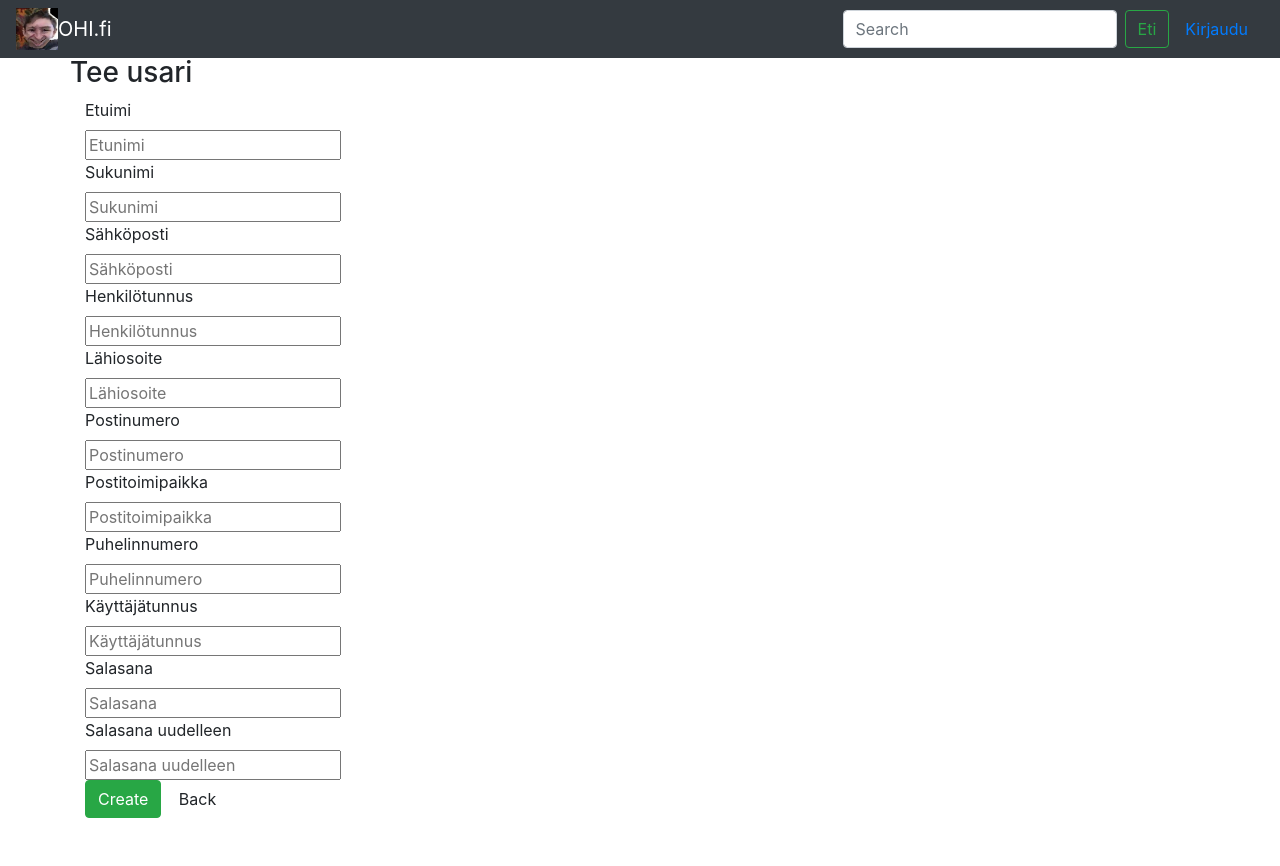
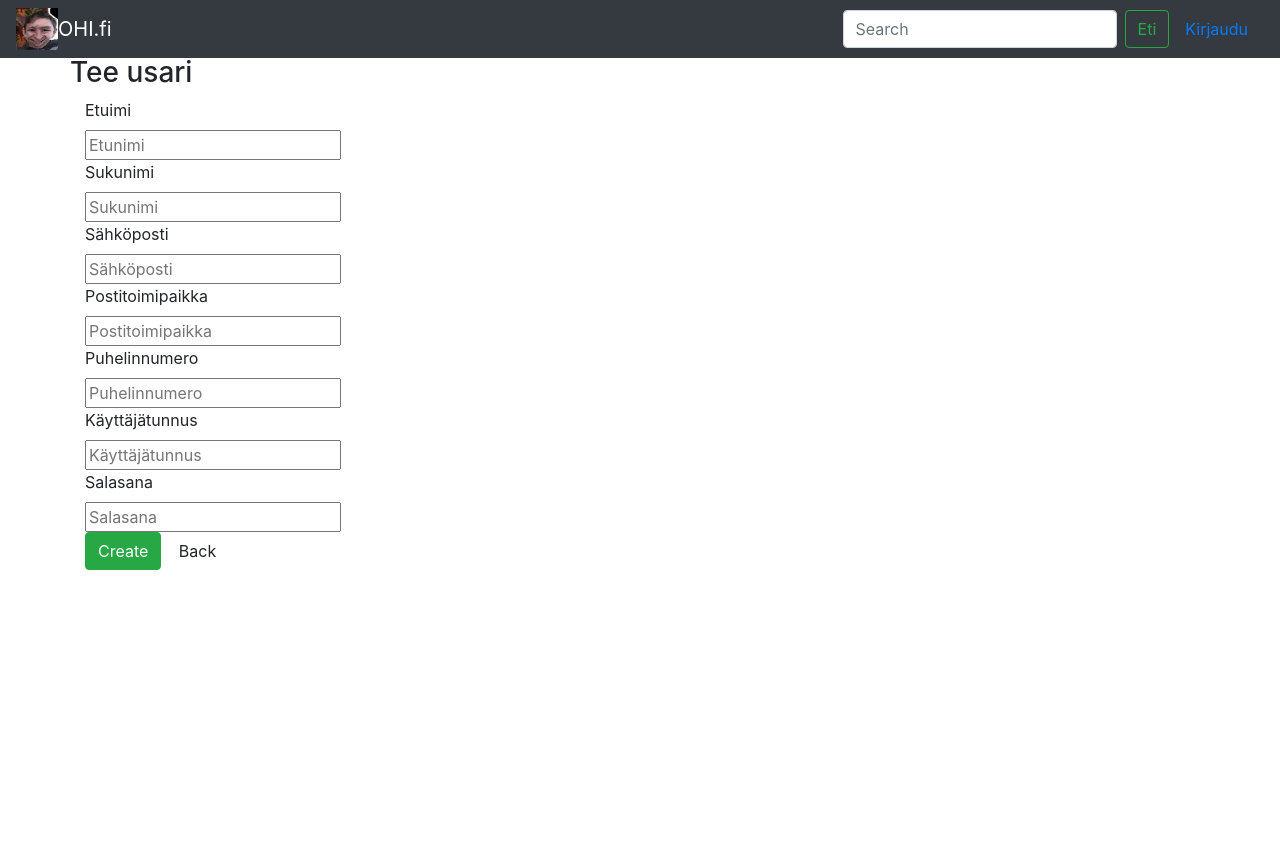
Before and after one commit to DrGrunt/newvideo, a PHP site: page /video/lisaa_kayttaja.php in a window 1280 px wide. After the commit the page ends 570 px from the top, so only its background shows below. Run offline with PHP 8.4, Linux system fonts and the light colour scheme; data that the repository does not hold is empty; some libraries are stand-ins or nearby versions.

Commit message:
New account works
toimii :) kai :)?

```diff
--- a/lisaa_kayttaja.php
+++ b/lisaa_kayttaja.php
@@ -8,21 +8,18 @@
         $etunimiError = null;
         $sukunimiError = null;
         $sahkopostiError = null;
-        $postinumeroError = null;
         $postitoimipaikkaError = null;
-        $puhelinError = null;
+        $puhelinnumeroError = null;
         $kayttajatunnusError = null;
         $salasanaError = null;
-        $salasana2Error = null;
 
         // keep track post values
         $etunimi = $_POST['etunimi'];
         $sukunimi =  $_POST['sukunimi'];
         $sahkoposti = $_POST['sahkoposti'];
-        $postinumero = $_POST['postinumero'];
         $postitoimipaikka = $_POST['postitoimipaikka'];
-        $puhelin = $_POST['puhelin'];
-        $kayttajatunus = $_POST['kayttajatunnus'];
+        $puhelinnumero = $_POST['puhelinnumero'];
+        $kayttajatunnus = $_POST['kayttajatunnus'];
         $salasana = $_POST['salasana'];
 
         // validate input
@@ -45,18 +42,13 @@
             $valid = false;
         }
 
-        if (empty($postinumero)) {
-            $postinumeroError = 'Kuntas numero';
-            $valid = false;
-        }
-
         if (empty($postitoimipaikka)) {
             $postitoimipaikkaError = 'Kuntas nimi';
             $valid = false;
         }
 
-        if (empty($puhelin)) {
-            $puhelinError = 'Lait sin puhelinnumero';
+        if (empty($puhelinnumero)) {
+            $puhelinnumeroError = 'Lait sin puhelinnumero';
             $valid = false;
         }
 
@@ -70,20 +62,16 @@
             $valid = false;
         }
 
-        if (empty($salasana2)) {
-            $salasana2Error = 'Salari sama plz';
-            $valid = false;
-        }
-
         // insert data
         if ($valid) {
+            $salasana = password_hash($salasana, PASSWORD_DEFAULT);
             $pdo = Database::connect();
             $pdo->setAttribute(PDO::ATTR_ERRMODE, PDO::ERRMODE_EXCEPTION);
-            $sql = "INSERT INTO kayttaja (etunimi,sukunimi,sahkoposti,postinumero,postitoimipaikka,puhelin,kayttajatunnus,salasana) values(?, ?, ?, ?, ?, ?, ?, ?)";
+            $sql = "INSERT INTO kayttaja (etunimi,sukunimi,sahkoposti,postitoimipaikka,puhelinnumero,kayttajatunnus,salasana) values(?, ?, ?, ?, ?, ?, ?)";
             $q = $pdo->prepare($sql);
-            $q->execute(array($etunimi,$sukunimi,$sahkoposti,$postinumero,$postitoimipaikka,$puhelin,$kayttajatunnus,$salasana));
+            $q->execute(array($etunimi,$sukunimi,$sahkoposti,$postitoimipaikka,$puhelinnumero,$kayttajatunnus,$salasana));
             Database::disconnect();
-            header("Location: kayttaja.php");
+            header("Location: sisaan.php");
         }
     }
 ?>
@@ -121,7 +109,7 @@
                         <h3>Tee usari</h3>
                     </div>
 
-                    <form class="form-horizontal" action="kayttaja.php" method="post">
+                    <form class="form-horizontal" action="lisaa_kayttaja.php" method="post">
                       <div class="control-group <?php echo !empty($etunimiError)?'error':'';?>">
                         <label class="control-label">Etuimi</label>
                         <div class="controls">
@@ -149,33 +137,6 @@
                             <?php endif;?>
                         </div>
                       </div>
-                      <div class="control-group <?php echo !empty($henkilotunnusError)?'error':'';?>">
-                        <label class="control-label">Henkilötunnus</label>
-                        <div class="controls">
-                            <input name="henkilotunnus" type="text" placeholder="Henkilötunnus" value="<?php echo !empty($henkilotunnus)?$henkilotunnus:'';?>">
-                            <?php if (!empty($henkilotunnusError)): ?>
-                                <span class="help-inline"><?php echo $henkilotunnusError;?></span>
-                            <?php endif;?>
-                        </div>
-                      </div>
-                      <div class="control-group <?php echo !empty($lahiosoiteError)?'error':'';?>">
-                        <label class="control-label">Lähiosoite</label>
-                        <div class="controls">
-                            <input name="lahiosoite" type="text"  placeholder="Lähiosoite" value="<?php echo !empty($lahiosoite)?$lahiosoite:'';?>">
-                            <?php if (!empty($lahiosoiteError)): ?>
-                                <span class="help-inline"><?php echo $lahiosoiteError;?></span>
-                            <?php endif;?>
-                        </div>
-                      </div>
-                      <div class="control-group <?php echo !empty($postinumeroError)?'error':'';?>">
-                        <label class="control-label">Postinumero</label>
-                        <div class="controls">
-                            <input name="postinumero" type="text" placeholder="Postinumero" value="<?php echo !empty($postinumero)?$postinumero:'';?>">
-                            <?php if (!empty($postinumeroError)): ?>
-                                <span class="help-inline"><?php echo $postinumeroError;?></span>
-                            <?php endif;?>
-                        </div>
-                      </div>
                       <div class="control-group <?php echo !empty($postitoimipaikkaError)?'error':'';?>">
                         <label class="control-label">Postitoimipaikka</label>
                         <div class="controls">
@@ -185,12 +146,12 @@
                             <?php endif;?>
                         </div>
                       </div>
-                      <div class="control-group <?php echo !empty($puhelinError)?'error':'';?>">
+                      <div class="control-group <?php echo !empty($puhelinnumeroError)?'error':'';?>">
                         <label class="control-label">Puhelinnumero</label>
                         <div class="controls">
-                            <input name="puhelin" type="text" placeholder="Puhelinnumero" value="<?php echo !empty($puhelin)?$puhelin:'';?>">
-                            <?php if (!empty($puhelinError)): ?>
-                                <span class="help-inline"><?php echo $puhelinError;?></span>
+                            <input name="puhelinnumero" type="text" placeholder="Puhelinnumero" value="<?php echo !empty($puhelinnumero)?$puhelinnumero:'';?>">
+                            <?php if (!empty($puhelinnumeroError)): ?>
+                                <span class="help-inline"><?php echo $puhelinnumeroError;?></span>
                             <?php endif;?>
                         </div>
                       </div>
@@ -212,15 +173,7 @@
                             <?php endif;?>
                         </div>
                       </div>
-                      <div class="control-group <?php echo !empty($salasan2aError)?'error':'';?>">
-                        <label class="control-label">Salasana uudelleen</label>
-                        <div class="controls">
-                            <input name="salasana2" type="password" placeholder="Salasana uudelleen" value="<?php echo !empty($salasana2)?$salasana2:'';?>">
-                            <?php if ($salasana2 !== $salasana): ?>
-                                <span class="help-inline"><?php echo $salasana2Error;?></span>
-                            <?php endif;?>
-                        </div>
-                      </div>
+
                       <div class="form-actions">
                           <button type="submit" class="btn btn-success">Create</button>
                           <a class="btn" href="index.php">Back</a>
```
Also changed, not shown: kayttaja.php (+5 -12 lines).
